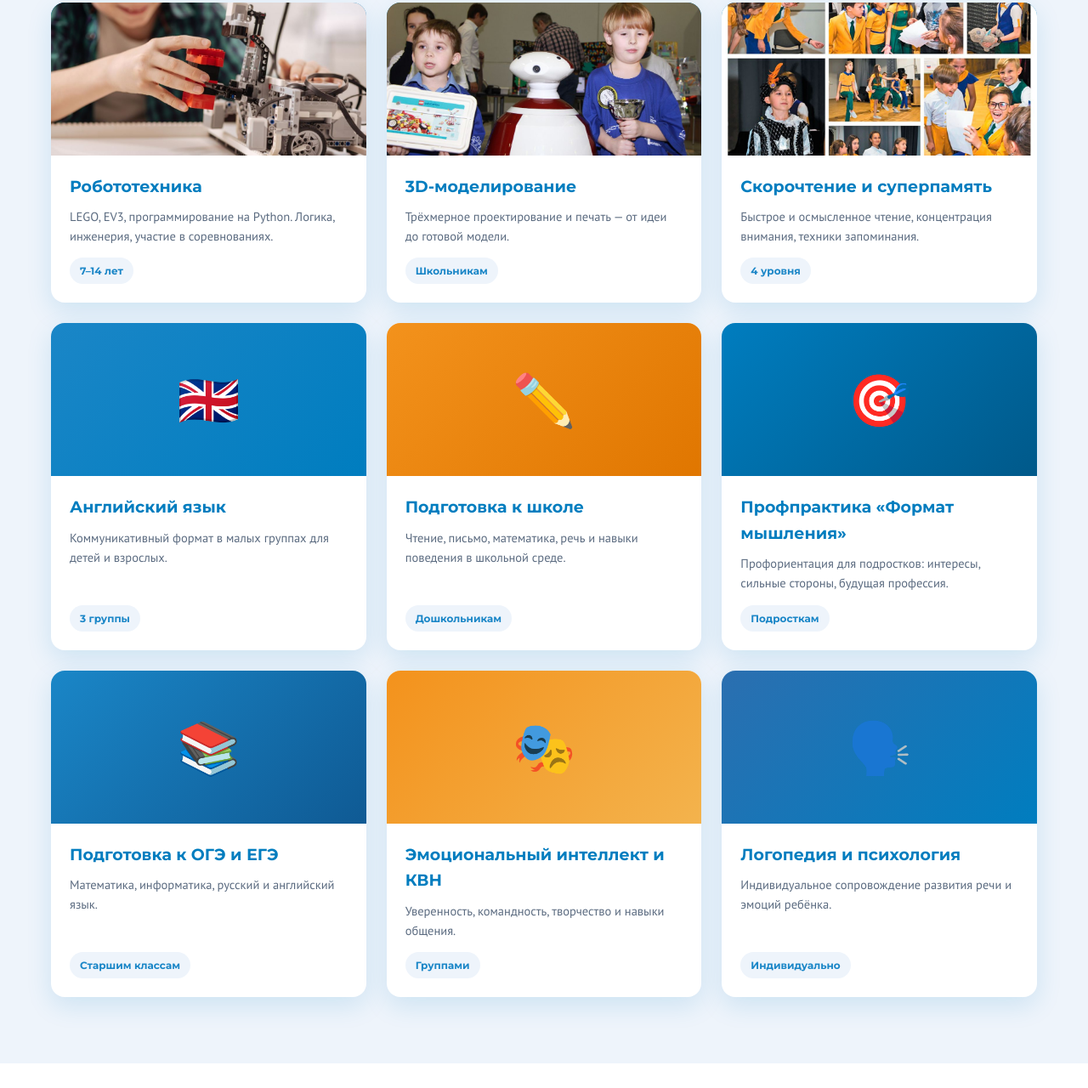
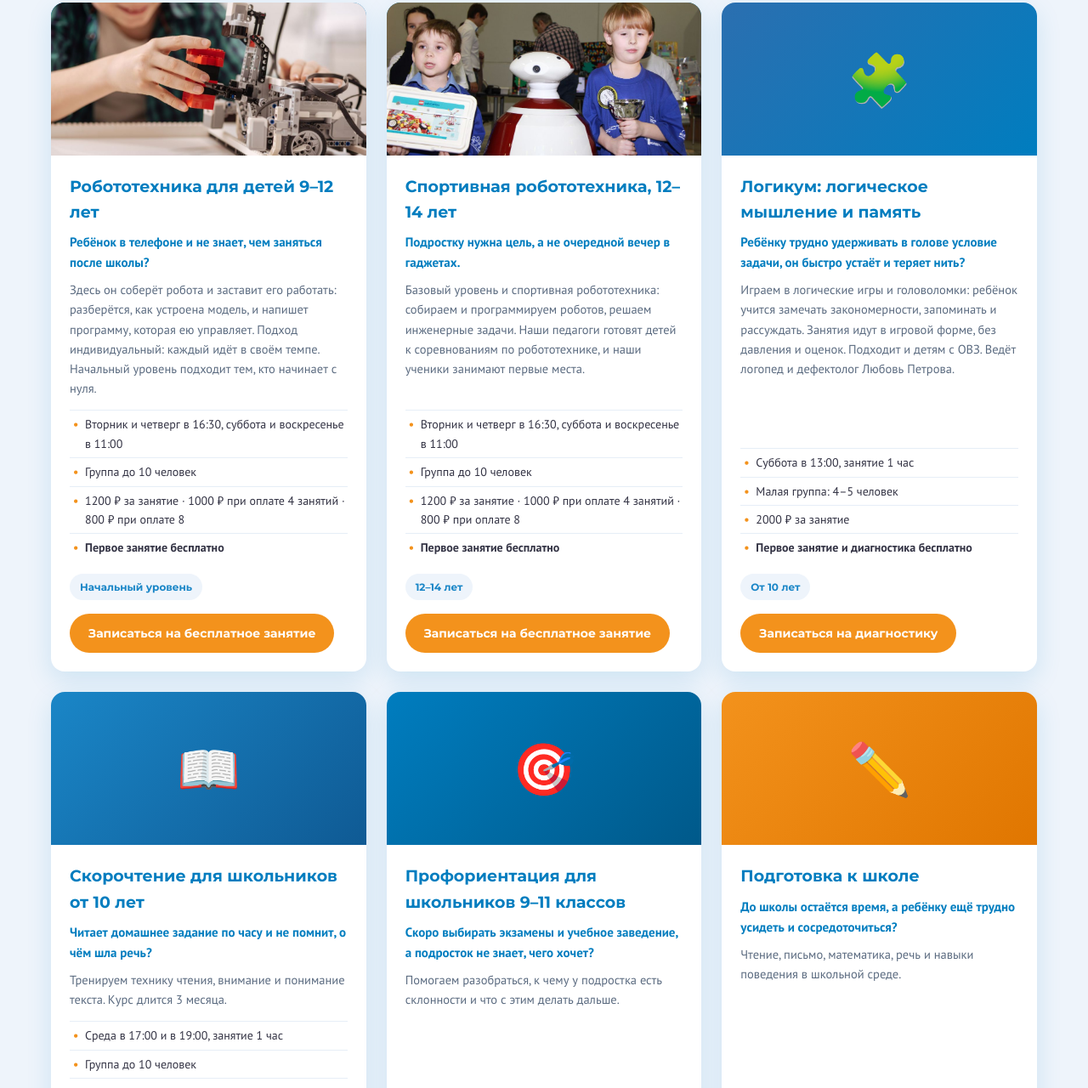
Before and after one commit to mashtakova80-max/clubrele-site, a plain HTML site: page index.html in a window 1280 px wide. Shown: the part 1855-3135 px from the top of the page at 85% size. Drawn offline with Linux system fonts and the light colour scheme.

Commit message:
Переписан раздел «Направления»: оффер, боль родителя, расписание, цены

```diff
--- a/index.html
+++ b/index.html
@@ -88,6 +88,14 @@ header{position:sticky;top:0;z-index:50;background:rgba(255,255,255,.95);backdro
 .course .pill{align-self:flex-start;margin-top:14px;background:var(--light);color:var(--blue);font-weight:700;
   font-family:'Montserrat';font-size:12px;padding:6px 12px;border-radius:999px}
 .course.wide{grid-column:span 2}
+.course .pain{color:var(--navy);font-weight:700;font-size:15px;margin-bottom:8px;flex:0 0 auto}
+.course .facts{list-style:none;margin:14px 0 0;padding:0;font-size:14px;color:#334}
+.course .facts li{padding:5px 0 5px 18px;position:relative;border-top:1px solid #e6eef7}
+.course .facts li::before{content:"•";position:absolute;left:4px;color:var(--orange);font-weight:700}
+.course .btn.go{align-self:flex-start;margin-top:16px;padding:12px 22px;font-size:14px}
+.courses .more{color:var(--navy);font-size:22px;margin:48px 0 20px}
+.courses .addr{margin-top:36px;color:var(--muted);font-size:15px}
+
 
 /* split */
 .split{display:grid;grid-template-columns:1fr 1fr;gap:48px;align-items:center}
@@ -221,18 +229,24 @@ footer .bottom{border-top:1px solid rgba(255,255,255,.1);padding-top:18px;displa
   <div class="container">
     <span class="tag">Направления</span>
     <h2>Чему учим в РЕЛЕ</h2>
-    <p class="lead">Программы для дошкольников, школьников и подростков — от подготовки к школе до профориентации.</p>
+    <p class="lead">Первое занятие по робототехнике, скорочтению и Логикуму — бесплатно. Приходите: ребёнок попробует и сам решит, подходит ли ему.</p>
     <div class="grid g3">
-      <div class="course"><div class="ph"><img src="assets/img/robotics.jpg" alt="Робототехника"></div><div class="bd"><h3>Робототехника</h3><p>LEGO, EV3, программирование на Python. Логика, инженерия, участие в соревнованиях.</p><span class="pill">7–14 лет</span></div></div>
-      <div class="course"><div class="ph"><img src="assets/img/competition.jpg" alt="3D-моделирование"></div><div class="bd"><h3>3D-моделирование</h3><p>Трёхмерное проектирование и печать — от идеи до готовой модели.</p><span class="pill">Школьникам</span></div></div>
-      <div class="course"><div class="ph"><img src="assets/img/events.jpg" alt="Скорочтение"></div><div class="bd"><h3>Скорочтение и суперпамять</h3><p>Быстрое и осмысленное чтение, концентрация внимания, техники запоминания.</p><span class="pill">4 уровня</span></div></div>
+      <div class="course"><div class="ph"><img src="assets/img/robotics.jpg" alt="Робототехника для детей 9–12 лет"></div><div class="bd"><h3>Робототехника для детей 9–12 лет</h3><p class="pain">Ребёнок в телефоне и не знает, чем заняться после школы?</p><p>Здесь он соберёт робота и заставит его работать: разберётся, как устроена модель, и напишет программу, которая ею управляет. Подход индивидуальный: каждый идёт в своём темпе. Начальный уровень подходит тем, кто начинает с нуля.</p><ul class="facts"><li>Вторник и четверг в 16:30, суббота и воскресенье в 11:00</li><li>Группа до 10 человек</li><li>1200 ₽ за занятие · 1000 ₽ при оплате 4 занятий · 800 ₽ при оплате 8</li><li><b>Первое занятие бесплатно</b></li></ul><span class="pill">Начальный уровень</span><a href="#contacts" class="btn go">Записаться на бесплатное занятие</a></div></div>
+      <div class="course"><div class="ph"><img src="assets/img/competition.jpg" alt="Спортивная робототехника для детей 12–14 лет"></div><div class="bd"><h3>Спортивная робототехника, 12–14 лет</h3><p class="pain">Подростку нужна цель, а не очередной вечер в гаджетах.</p><p>Базовый уровень и спортивная робототехника: собираем и программируем роботов, решаем инженерные задачи. Наши педагоги готовят детей к соревнованиям по робототехнике, и наши ученики занимают первые места.</p><ul class="facts"><li>Вторник и четверг в 16:30, суббота и воскресенье в 11:00</li><li>Группа до 10 человек</li><li>1200 ₽ за занятие · 1000 ₽ при оплате 4 занятий · 800 ₽ при оплате 8</li><li><b>Первое занятие бесплатно</b></li></ul><span class="pill">12–14 лет</span><a href="#contacts" class="btn go">Записаться на бесплатное занятие</a></div></div>
+      <div class="course"><div class="ph" style="background:linear-gradient(135deg,#2b6fb0,#007dbf);display:flex;align-items:center;justify-content:center;font-size:60px">🧩</div><div class="bd"><h3>Логикум: логическое мышление и память</h3><p class="pain">Ребёнку трудно удерживать в голове условие задачи, он быстро устаёт и теряет нить?</p><p>Играем в логические игры и головоломки: ребёнок учится замечать закономерности, запоминать и рассуждать. Занятия идут в игровой форме, без давления и оценок. Подходит и детям с ОВЗ. Ведёт логопед и дефектолог Любовь Петрова.</p><ul class="facts"><li>Суббота в 13:00, занятие 1 час</li><li>Малая группа: 4–5 человек</li><li>2000 ₽ за занятие</li><li><b>Первое занятие и диагностика бесплатно</b></li></ul><span class="pill">От 10 лет</span><a href="#contacts" class="btn go">Записаться на диагностику</a></div></div>
+      <div class="course"><div class="ph" style="background:linear-gradient(135deg,#1a86c7,#0f5a94);display:flex;align-items:center;justify-content:center;font-size:60px">📖</div><div class="bd"><h3>Скорочтение для школьников от 10 лет</h3><p class="pain">Читает домашнее задание по часу и не помнит, о чём шла речь?</p><p>Тренируем технику чтения, внимание и понимание текста. Курс длится 3 месяца.</p><ul class="facts"><li>Среда в 17:00 и в 19:00, занятие 1 час</li><li>Группа до 10 человек</li><li>1200 ₽ за занятие · 1000 ₽ при оплате 4 занятий · 800 ₽ при оплате 8</li><li><b>Первое занятие бесплатно</b></li></ul><span class="pill">От 10 лет</span><a href="#contacts" class="btn go">Записаться на бесплатное занятие</a></div></div>
+      <div class="course"><div class="ph" style="background:linear-gradient(135deg,#007dbf,#00598a);display:flex;align-items:center;justify-content:center;font-size:60px">🎯</div><div class="bd"><h3>Профориентация для школьников 9–11 классов</h3><p class="pain">Скоро выбирать экзамены и учебное заведение, а подросток не знает, чего хочет?</p><p>Помогаем разобраться, к чему у подростка есть склонности и что с этим делать дальше.</p><ul class="facts"><li>Для подростков от 14 лет</li><li>Формат, расписание и стоимость — по запросу</li></ul><span class="pill">9–11 классы</span><a href="#contacts" class="btn go">Узнать подробности</a></div></div>
+      <div class="course"><div class="ph" style="background:linear-gradient(135deg,#f3921c,#e07600);display:flex;align-items:center;justify-content:center;font-size:60px">✏️</div><div class="bd"><h3>Подготовка к школе</h3><p class="pain">До школы остаётся время, а ребёнку ещё трудно усидеть и сосредоточиться?</p><p>Чтение, письмо, математика, речь и навыки поведения в школьной среде.</p><ul class="facts"><li>Расписание и стоимость — по запросу</li></ul><span class="pill">Дошкольникам</span><a href="#contacts" class="btn go">Узнать подробности</a></div></div>
+    </div>
+    <h3 class="more">Ещё в РЕЛЕ</h3>
+    <div class="grid g3">
       <div class="course"><div class="ph" style="background:linear-gradient(135deg,#1a86c7,#007dbf);display:flex;align-items:center;justify-content:center;font-size:60px">🇬🇧</div><div class="bd"><h3>Английский язык</h3><p>Коммуникативный формат в малых группах для детей и взрослых.</p><span class="pill">3 группы</span></div></div>
-      <div class="course"><div class="ph" style="background:linear-gradient(135deg,#f3921c,#e07600);display:flex;align-items:center;justify-content:center;font-size:60px">✏️</div><div class="bd"><h3>Подготовка к школе</h3><p>Чтение, письмо, математика, речь и навыки поведения в школьной среде.</p><span class="pill">Дошкольникам</span></div></div>
-      <div class="course"><div class="ph" style="background:linear-gradient(135deg,#007dbf,#00598a);display:flex;align-items:center;justify-content:center;font-size:60px">🎯</div><div class="bd"><h3>Профпрактика «Формат мышления»</h3><p>Профориентация для подростков: интересы, сильные стороны, будущая профессия.</p><span class="pill">Подросткам</span></div></div>
+      <div class="course"><div class="ph" style="background:linear-gradient(135deg,#2b6fb0,#1a86c7);display:flex;align-items:center;justify-content:center;font-size:60px">🧊</div><div class="bd"><h3>3D-моделирование</h3><p>Трёхмерное проектирование и печать — от идеи до готовой модели.</p><span class="pill">Школьникам</span></div></div>
       <div class="course"><div class="ph" style="background:linear-gradient(135deg,#1a86c7,#0f5a94);display:flex;align-items:center;justify-content:center;font-size:60px">📚</div><div class="bd"><h3>Подготовка к ОГЭ и ЕГЭ</h3><p>Математика, информатика, русский и английский язык.</p><span class="pill">Старшим классам</span></div></div>
       <div class="course"><div class="ph" style="background:linear-gradient(135deg,#f3921c,#f3b34d);display:flex;align-items:center;justify-content:center;font-size:60px">🎭</div><div class="bd"><h3>Эмоциональный интеллект и КВН</h3><p>Уверенность, командность, творчество и навыки общения.</p><span class="pill">Группами</span></div></div>
       <div class="course"><div class="ph" style="background:linear-gradient(135deg,#2b6fb0,#007dbf);display:flex;align-items:center;justify-content:center;font-size:60px">🗣️</div><div class="bd"><h3>Логопедия и психология</h3><p>Индивидуальное сопровождение развития речи и эмоций ребёнка.</p><span class="pill">Индивидуально</span></div></div>
     </div>
+    <p class="addr">Все занятия: Санкт-Петербург, Свердловская набережная, 60, офис 106 — между метро Новочеркасская и площадью Ленина.</p>
   </div>
 </section>
 
```
